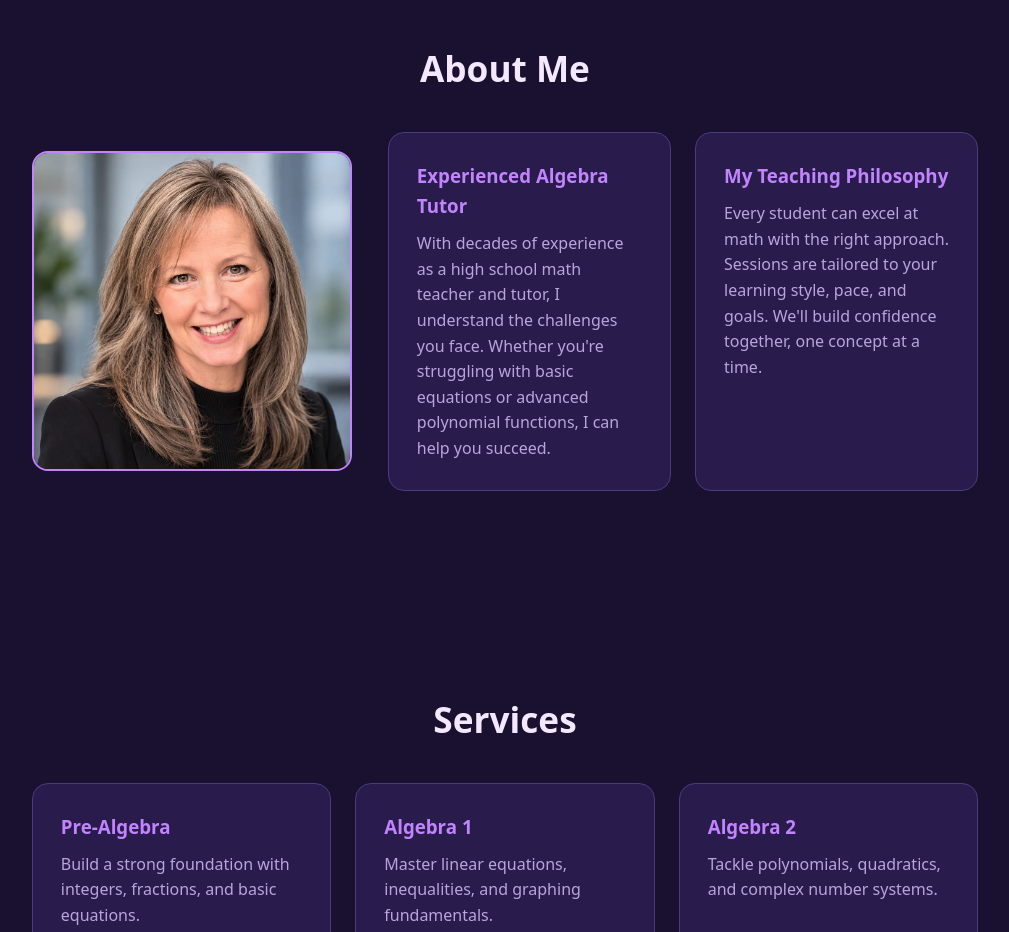
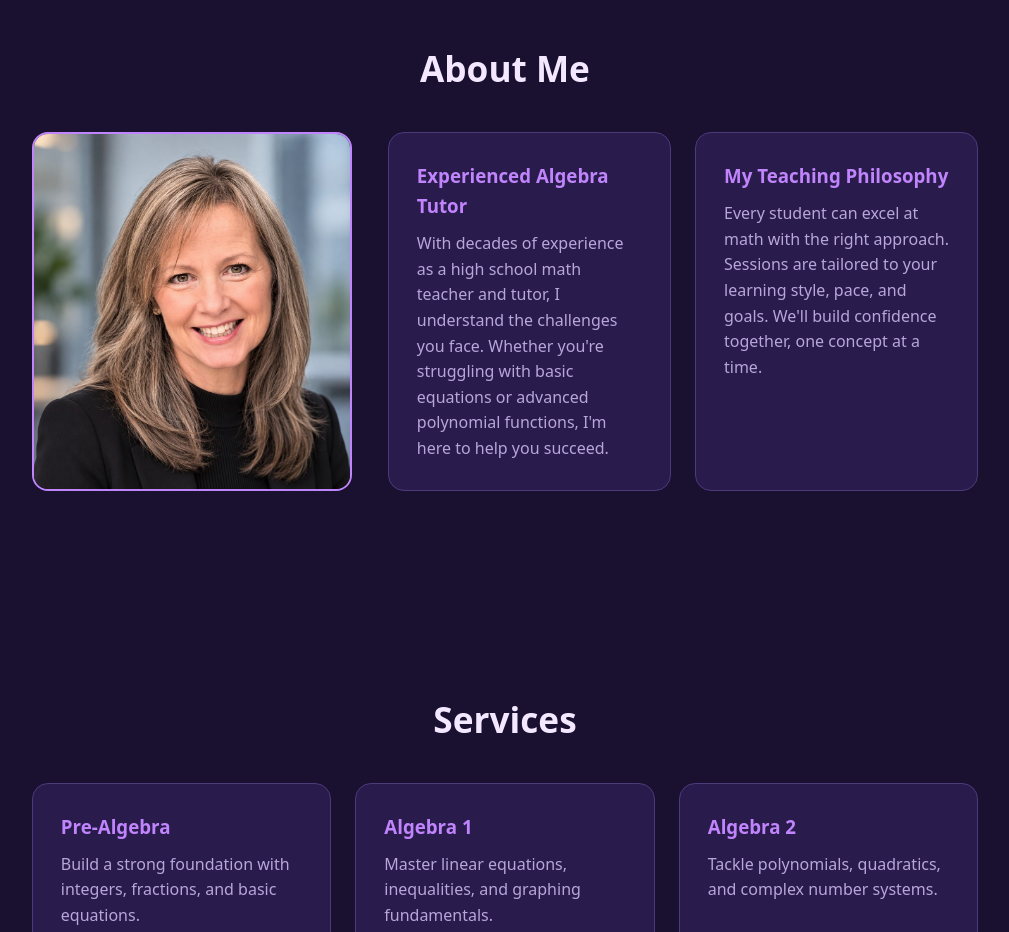
Before and after one commit to labut3418-spec/algebra-assist, a plain HTML site: page index.html in a window 1280 px wide. Shown: the part 860-1792 px from the top of the page, without its empty margins (135-1144 px from the left). Drawn offline with Linux system fonts and the light colour scheme.

Commit message:
Increase profile photo height on About page

```diff
--- a/index.html
+++ b/index.html
@@ -38,9 +38,9 @@
   .card:hover { transform:translateY(-4px); border-color:var(--accent); }
   .card h3 { margin-bottom:10px; color:var(--accent); }
   .card p { color:var(--muted); }
-  .about-layout { display:grid; grid-template-columns:minmax(220px,320px) 1fr; align-items:center; gap:36px; }
-  .profile-photo { width:100%; aspect-ratio:1; object-fit:cover; border-radius:16px; border:2px solid var(--accent); }
-  @media (max-width:700px) { .about-layout { grid-template-columns:1fr; } .profile-photo { max-width:320px; justify-self:center; } }
+  .about-layout { display:grid; grid-template-columns:minmax(220px,320px) 1fr; align-items:stretch; gap:36px; }
+  .profile-photo { width:100%; height:100%; min-height:320px; object-fit:cover; object-position:center top; border-radius:16px; border:2px solid var(--accent); }
+  @media (max-width:700px) { .about-layout { grid-template-columns:1fr; } .profile-photo { width:100%; height:auto; min-height:0; aspect-ratio:1; max-width:320px; justify-self:center; } }
   .rate { text-align:center; color:var(--accent); font-weight:600; margin-bottom:24px; }
   form { background:var(--card); padding:32px; border-radius:16px; border:1px solid var(--border); display:grid; gap:18px; max-width:620px; margin:0 auto; }
   label { font-size:.9rem; font-weight:600; display:block; margin-bottom:6px; }
@@ -80,7 +80,7 @@
     <div class="grid">
       <div class="card">
         <h3>Experienced Algebra Tutor</h3>
-        <p>With decades of experience as a high school math teacher and tutor, I understand the challenges you face. Whether you're struggling with basic equations or advanced polynomial functions, I can help you succeed.</p>
+        <p>With decades of experience as a high school math teacher and tutor, I understand the challenges you face. Whether you're struggling with basic equations or advanced polynomial functions, I'm here to help you succeed.</p>
       </div>
       <div class="card">
         <h3>My Teaching Philosophy</h3>
@@ -192,7 +192,7 @@
     };
 
     try {
-           const res = await fetch('https://formsubmit.co/ajax/c81a1c9add2b090ea9f26fb6968a9f87', {method: 'POST',
+      const res = await fetch('https://formsubmit.co/ajax/c81a1c9add2b090ea9f26fb6968a9f87', {method: 'POST',
         headers: { 'Content-Type': 'application/json', 'Accept': 'application/json' },
         body: JSON.stringify(payload)
       });
```
